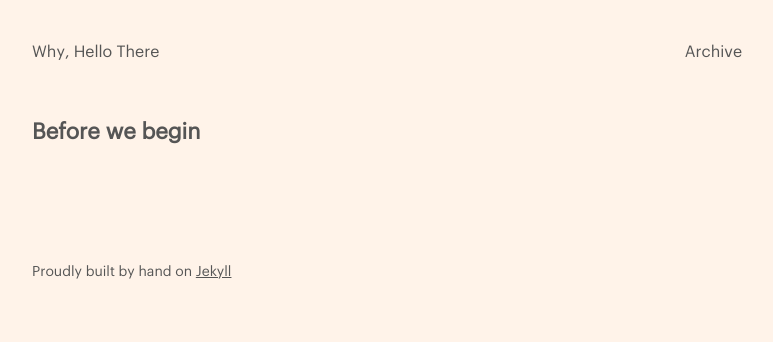
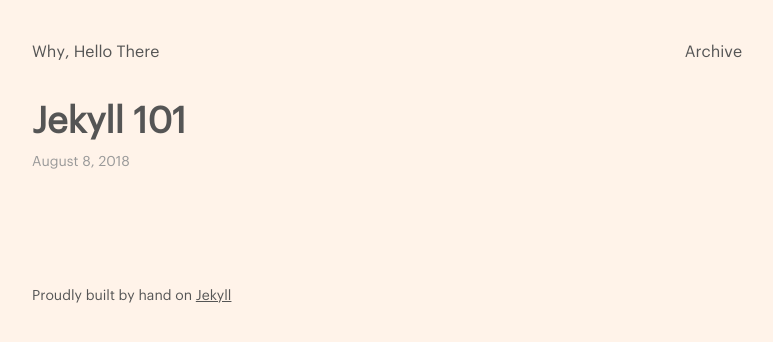
Before and after one commit to jonaschafer/jonaschafer.github.io, a Jekyll site: the page built from thoughts.html, in a window 1280 px wide. Shown: the top 342 px of the page, without its empty margins (248-1021 px from the left). Built offline with Jekyll 4.4.1, drawn with Linux system fonts in a browser that asks for light colours.

Commit message:
added article type style for thoughts index, updated date style, cleaned up type.scss and changed the title of before we begin

```diff
--- a/assets/stylesheets/core/_type.scss
+++ b/assets/stylesheets/core/_type.scss
@@ -2,13 +2,27 @@
    Typography
 ========================================================================== */
 
-// not being used = way to see unused globally?
+/* ==========================================================================
+   Thoughts
+========================================================================== */
 .date {
   font-family: 'Graphik-Regular', Helvetica, Arial, sans-serif;
-  font-size: 13px;
-  margin-top: -10px;
+  font-size: 14px;
   color: $grey-light;
 }
+
+.article {
+  font-family: 'Graphik-Regular', Helvetica, Arial, sans-serif;
+	font-size: 36px;
+	line-height: 36px;
+  margin: 0;
+	color: $grey;
+}
+
+/* ==========================================================================
+   Everything else
+========================================================================== */
+
 
 // should be BEM, e.g. p__underline ?
 .no-underline {
--- a/collections/_thoughts/before.html
+++ b/collections/_thoughts/before.html
@@ -1,6 +1,6 @@
 ---
 layout: default
-title: Before we begin
+title: Jekyll 101
 ---
 
 <!-- Inspired by: https://www.taniarascia.com/make-a-static-website-with-jekyll/
--- a/thoughts.html
+++ b/thoughts.html
@@ -8,10 +8,10 @@
 
 {% for item in site.thoughts %}
   <!-- Article -->
-  <h2>
+  <h1 class="article">
     <a class="no-underline" href="{{ item.url }}">
       <p>{{ item.title }}</p>
-      <p class="date">{{ page.date | date: '%B %d, %Y' }}</p>
     </a>
-  </h2>
+  </h1>
+  <p class="date">August 8, 2018</p>
 {% endfor %}
```
